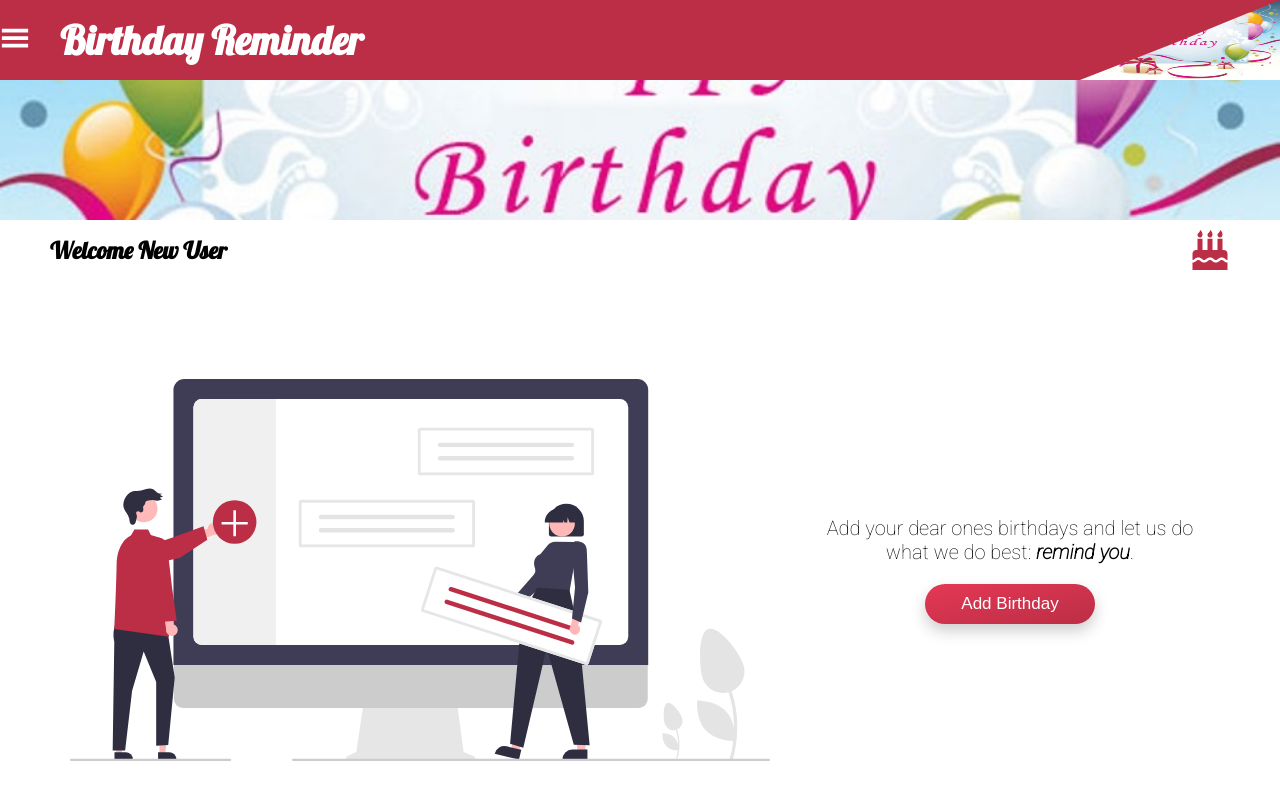
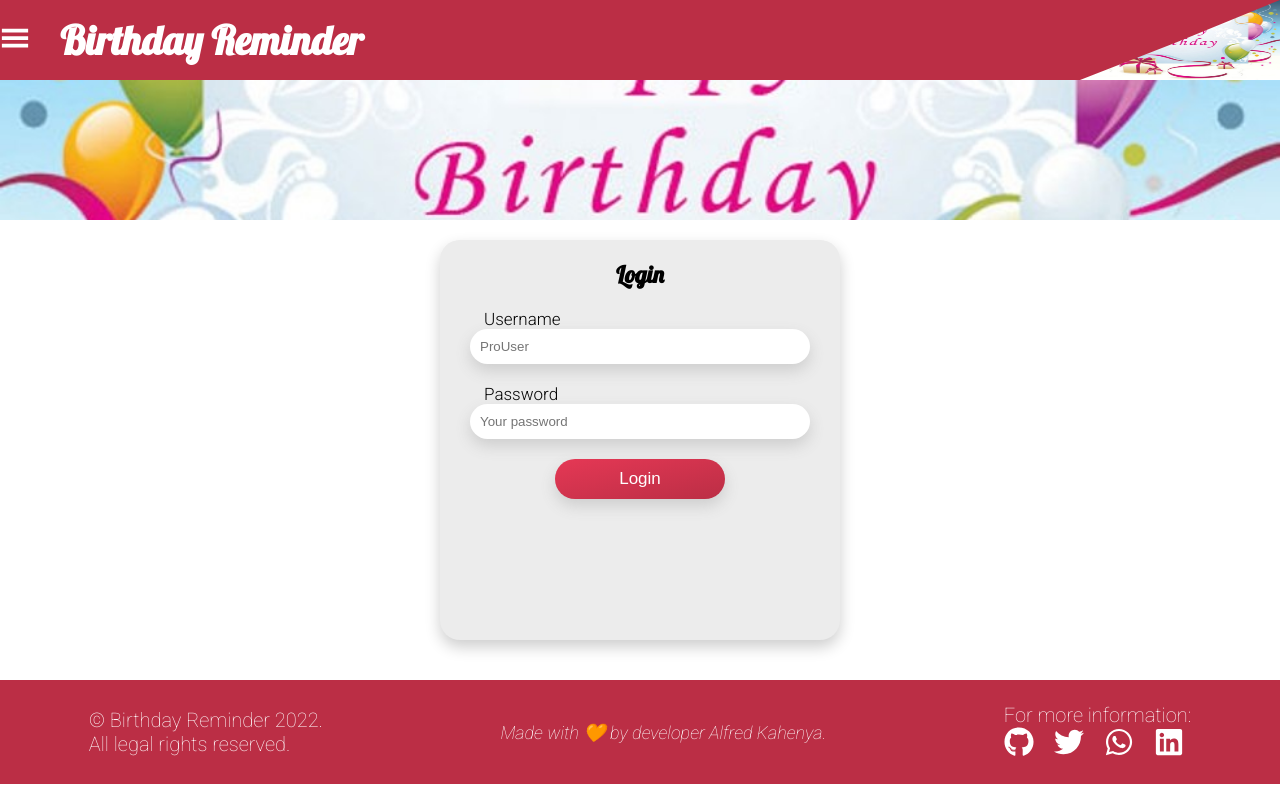
Before and after one commit to WaruiAlfred/birthday-reminder-front, a React (Create React App) app: page /login in a window 1280 px wide. Shown: the top 800 px of the page. Built offline with nearby package versions, Linux system fonts and the light colour scheme.

Commit message:
create basic routes

```diff
--- a/src/components/content/sub-contents/Details.js
+++ b/src/components/content/sub-contents/Details.js
@@ -1,18 +1,19 @@
-import {
-  StyledDetails,
-  WelcomeDiv,
-} from "../../styled/content/sub-contents/Details.styled";
-import { FaBirthdayCake } from "react-icons/fa";
-import NoBirthdays from "./user/NoBirthdays";
+import { StyledDetails } from "../../styled/content/sub-contents/Details.styled";
+import { Routes, Route } from "react-router-dom";
+import Home from "../../Home";
+import BirthdayEntryForm from "../../forms/BirthdayEntryForm";
+import LoginForm from "../../forms/LoginForm";
+import RegisterForm from "../../forms/RegisterForm";
 
 function Details() {
   return (
     <StyledDetails>
-      <WelcomeDiv>
-        <h3>Welcome New User</h3>
-        <FaBirthdayCake color="#BB2E45" size="2em" />
-      </WelcomeDiv>
-      <NoBirthdays />
+      <Routes>
+        <Route path="/" element={<Home />} />
+        <Route path="addBirthday" element={<BirthdayEntryForm />} />
+        <Route path="register" element={<RegisterForm />} />
+        <Route path="login" element={<LoginForm />} />
+      </Routes>
     </StyledDetails>
   );
 }
```
